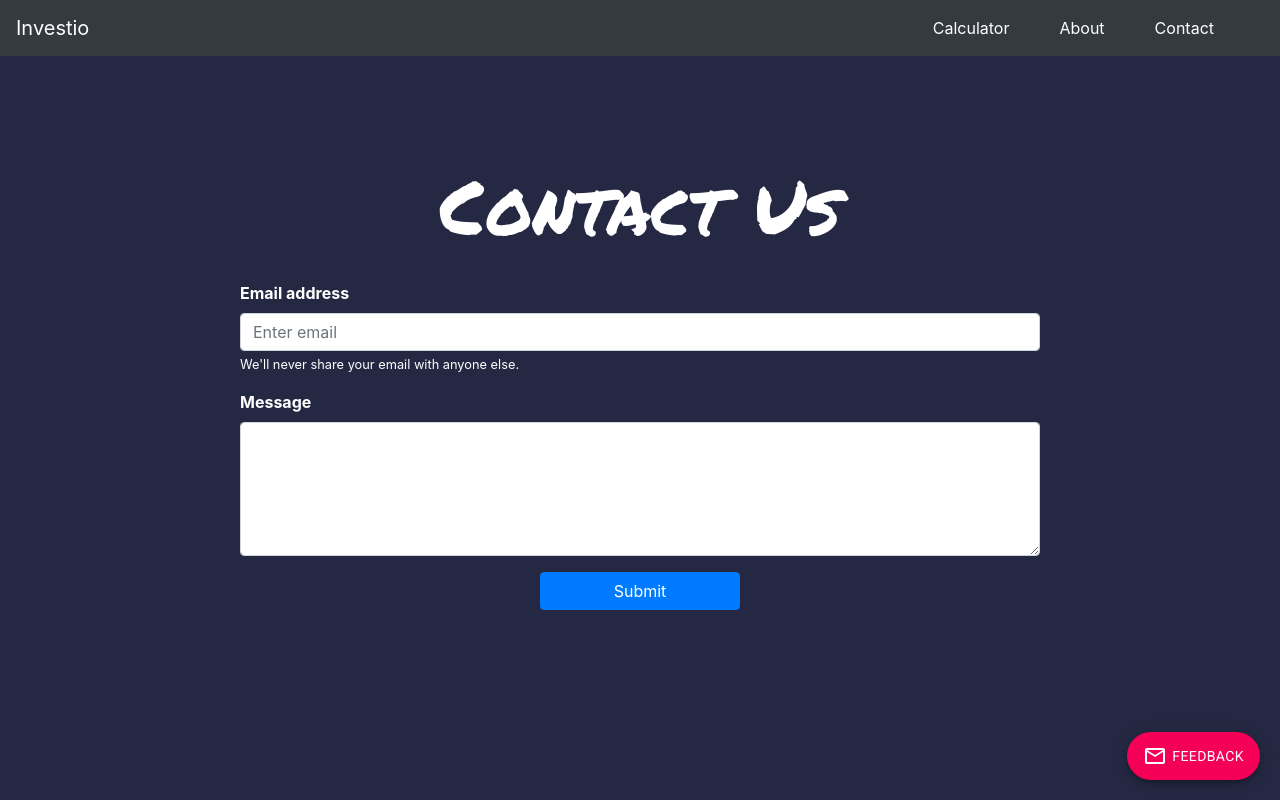
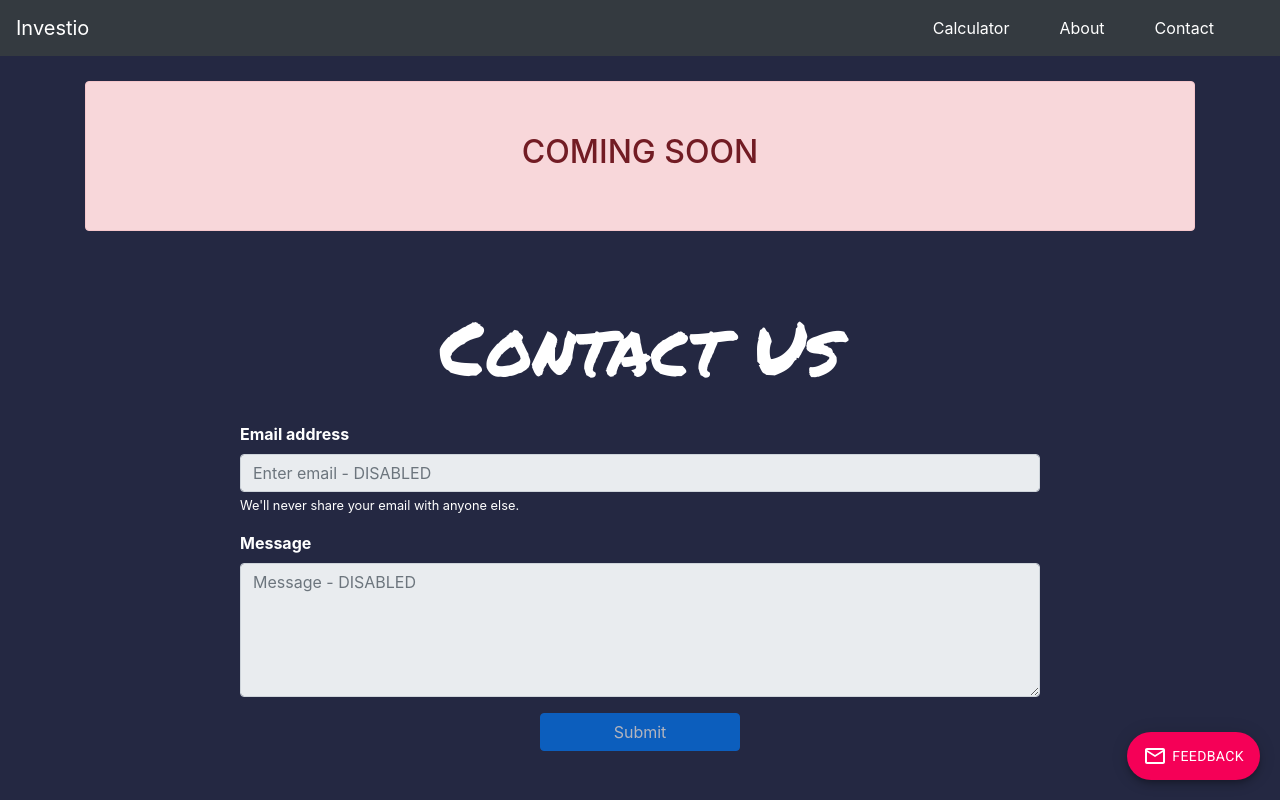
Before and after one commit to scottgibson21/investment-calculator, a React (Create React App) app: page /contact in a window 1280 px wide. Built offline with nearby package versions, Linux system fonts and the light colour scheme.

Commit message:
feat: disabled contact page and add alert

```diff
--- a/src/components/Contact.js
+++ b/src/components/Contact.js
@@ -4,6 +4,7 @@ import Row from "react-bootstrap/Row";
 import Col from "react-bootstrap/Col";
 import Form from "react-bootstrap/Form";
 import Button from "react-bootstrap/Button";
+import Alert from "react-bootstrap/Alert";
 
 function Contact() {
   const onSubmit = (event) => {
@@ -14,6 +15,13 @@ function Contact() {
   return (
     <Container style={styles.container} fluid="md">
       <Row>
+        <Col style={styles.jumbotron}>
+          <Alert style={styles.alert} variant="danger">
+            <h2>COMING SOON</h2>
+          </Alert>
+        </Col>
+      </Row>
+      <Row>
         <Col style={styles.contactHeader}>
           <span>Contact Us</span>
         </Col>
@@ -22,16 +30,25 @@ function Contact() {
         <Form style={styles.form} onSubmit={onSubmit}>
           <Form.Group controlId="formBasicEmail">
             <Form.Label>Email address</Form.Label>
-            <Form.Control type="email" placeholder="Enter email" />
+            <Form.Control
+              disabled
+              type="email"
+              placeholder="Enter email - DISABLED"
+            />
             <Form.Text>
               We'll never share your email with anyone else.
             </Form.Text>
           </Form.Group>
           <Form.Group controlId="formBasicEmail">
             <Form.Label>Message</Form.Label>
-            <Form.Control as="textarea" rows="5" />
+            <Form.Control
+              disabled
+              as="textarea"
+              rows="5"
+              placeholder="Message - DISABLED"
+            />
           </Form.Group>
-          <Button type="submit" disabled={false} style={styles.submitButton}>
+          <Button type="submit" disabled style={styles.submitButton}>
             Submit
           </Button>
         </Form>
@@ -47,12 +64,20 @@ const styles = {
     color: "#FFFFFF",
   },
   contactHeader: {
-    marginTop: 75,
+    marginTop: 25,
     display: "flex",
     justifyContent: "center",
     alignItems: "center",
     height: 150,
     fontFamily: "Permanent Marker",
+    fontSize: 75,
+  },
+  alert: {
+    marginTop: 25,
+    display: "flex",
+    justifyContent: "center",
+    alignItems: "center",
+    height: 150,
     fontSize: 75,
   },
   formRow: {
```
